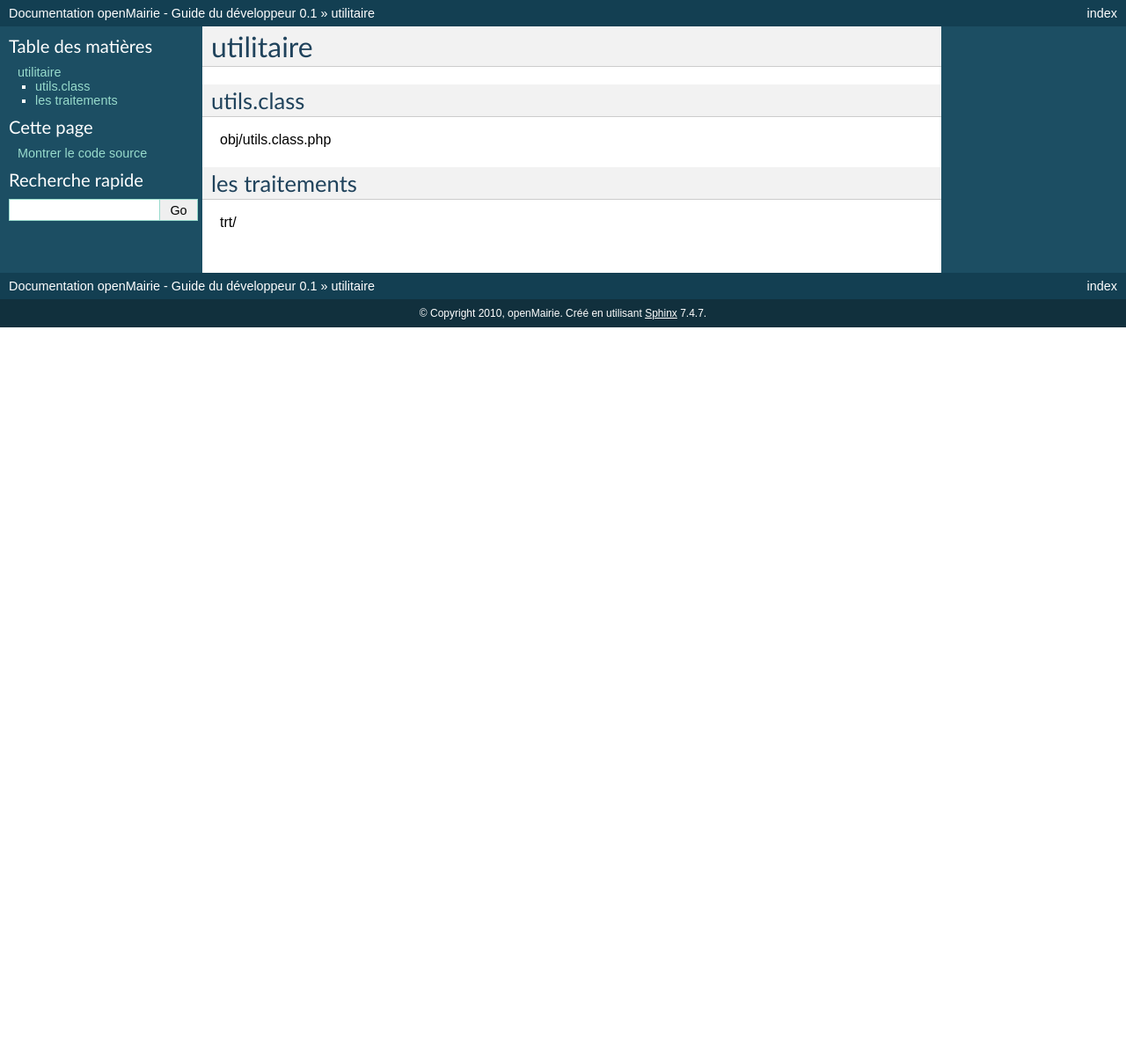
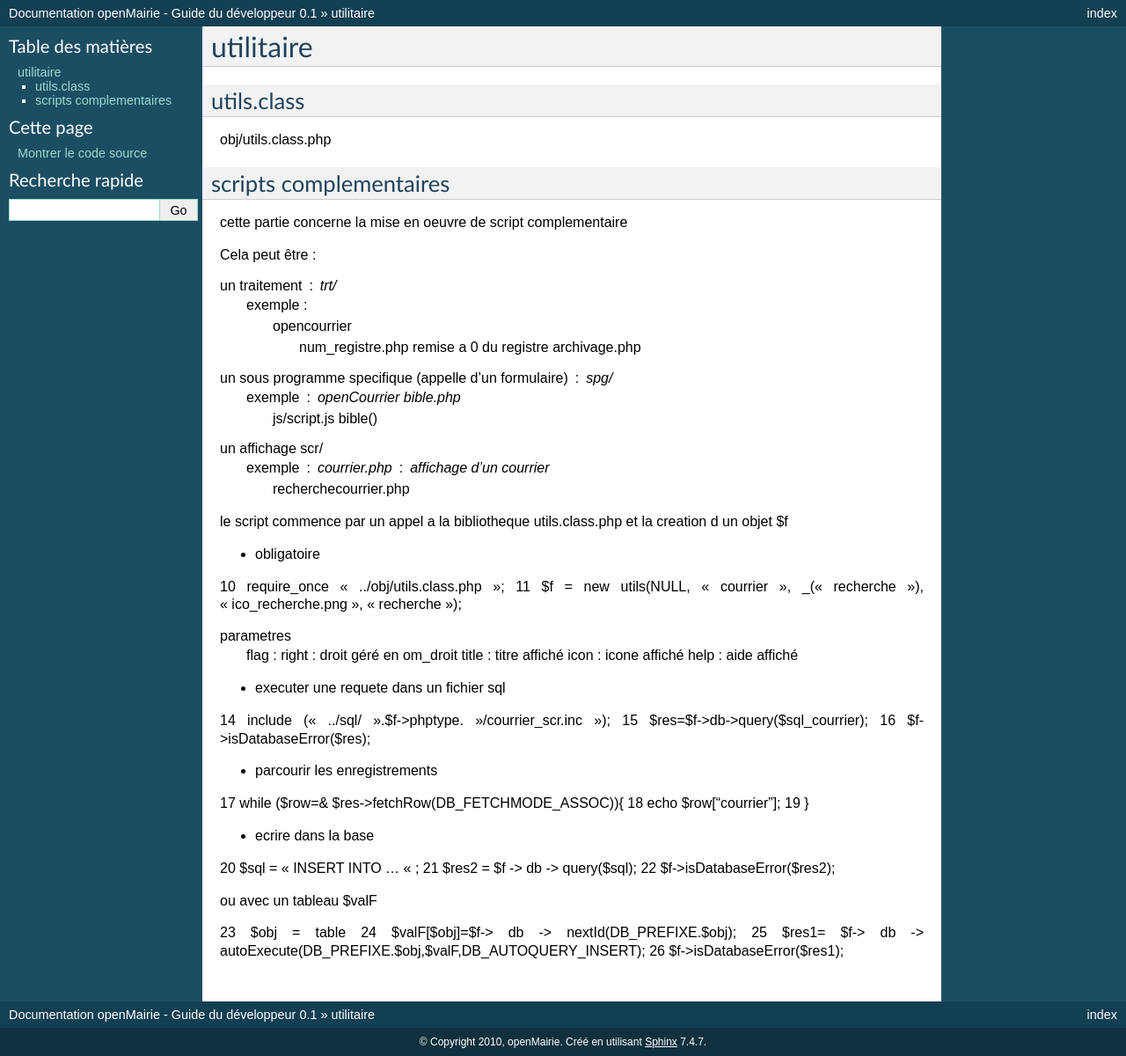
Before and after one commit to tuxayo/omframework-documentation, a Sphinx documentation site: the page built from source/framework/utilitaire.rst, in a window 1280 px wide. Shown: the whole page at 88% size. Built offline with Sphinx 7.4.7, drawn with Linux system fonts in a browser that asks for light colours; pages that are not in the unit, such as notebooks, are missing from menus; before the commit the page ends 900 px from its top, so only the background shows below that.

Commit message:
doc framework

```diff
--- a/source/framework/utilitaire.rst
+++ b/source/framework/utilitaire.rst
@@ -11,8 +11,60 @@ utils.class
 obj/utils.class.php
 
 
-===============
-les traitements
-===============
+=======================
+scripts complementaires
+=======================
 
-trt/
+cette partie concerne la mise en oeuvre de script complementaire
+
+Cela peut être :
+
+un traitement : trt/
+    exemple :
+        opencourrier
+            num_registre.php remise a 0 du registre
+            archivage.php
+un sous programme specifique (appelle d'un formulaire) : spg/
+    exemple : openCourrier bible.php
+                           js/script.js bible()
+
+un affichage scr/
+    exemple : courrier.php : affichage d'un courrier
+              recherchecourrier.php
+
+le script commence par un appel a la bibliotheque utils.class.php et la creation d un objet $f
+
+* obligatoire
+10 require_once "../obj/utils.class.php";
+11 $f = new utils(NULL, "courrier", _("recherche"), "ico_recherche.png", "recherche");
+
+parametres
+    flag :
+    right : droit géré en om_droit
+    title : titre affiché
+    icon  : icone affiché
+    help  : aide affiché
+
+
+* executer une requete dans un fichier sql
+14 include ("../sql/".$f->phptype."/courrier_scr.inc");
+15 $res=$f->db->query($sql_courrier);
+16 $f->isDatabaseError($res);
+
+* parcourir les enregistrements
+17 while ($row=& $res->fetchRow(DB_FETCHMODE_ASSOC)){
+18     echo $row['courrier'];
+19 }
+
+* ecrire dans la base
+
+20  $sql = "INSERT INTO ... ";
+21  $res2 = $f -> db -> query($sql);
+22  $f->isDatabaseError($res2);
+
+ou avec un tableau $valF
+
+23 $obj = table
+24 $valF[$obj]=$f-> db -> nextId(DB_PREFIXE.$obj);
+25 $res1= $f-> db -> autoExecute(DB_PREFIXE.$obj,$valF,DB_AUTOQUERY_INSERT);
+26 $f->isDatabaseError($res1);
```
Also changed, not shown: source/framework/parametrage.rst (+4 -5 lines), source/framework/presentation.rst (+43 -0 lines).
